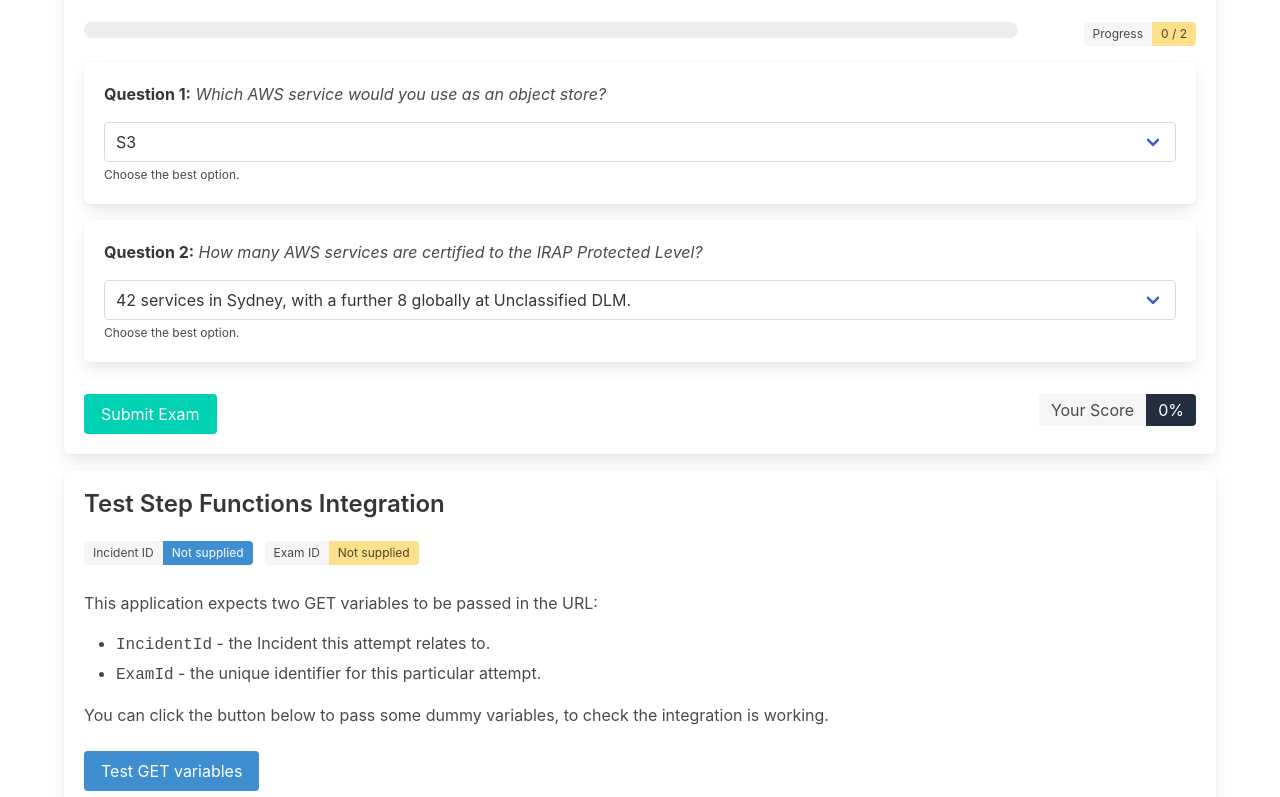
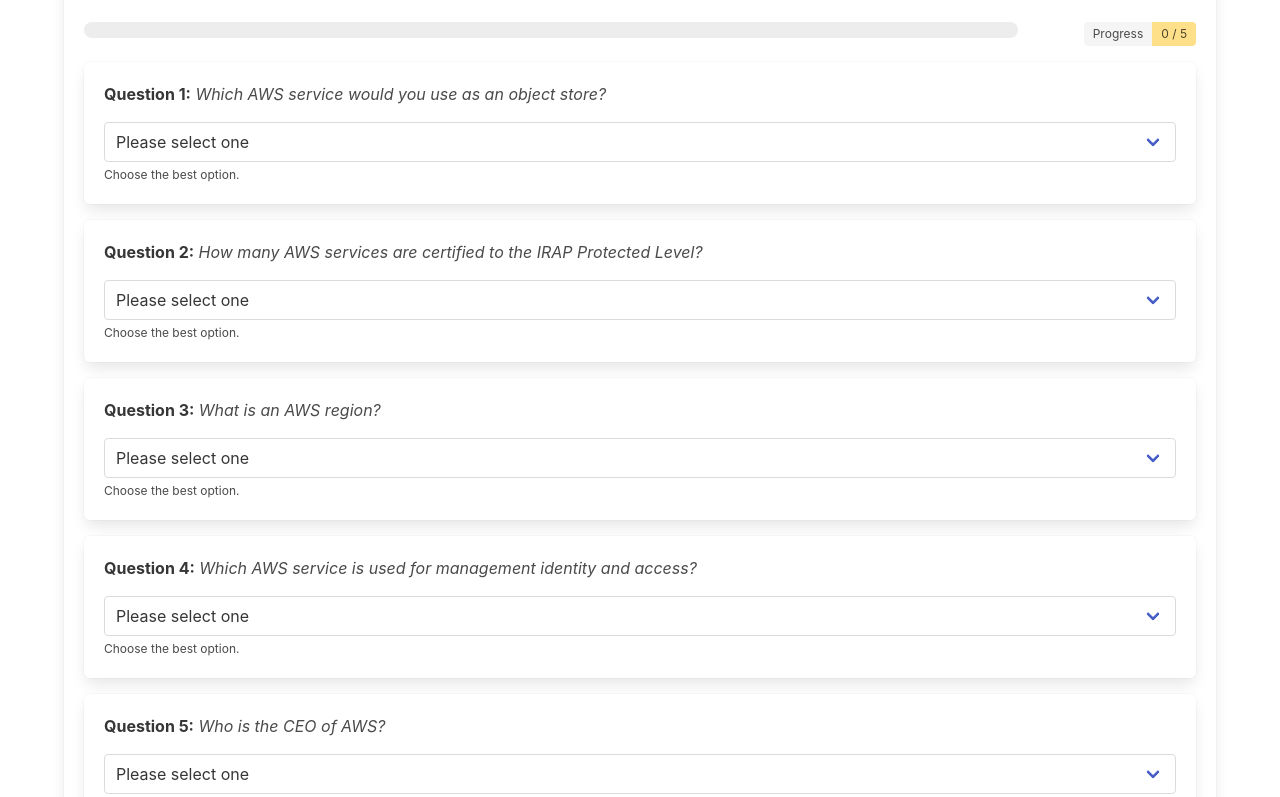
Before and after one commit to aws-samples/aws-step-functions-plagiarism-demo-dotnet, a Vue app in the folder src/frontend/testcentre/: page / in a window 1280 px wide. Shown: the part 243-1040 px from the top of the page. Built offline with nearby package versions, Linux system fonts and the light colour scheme.

Commit message:
Added additional questions.

```diff
--- a/src/frontend/testcentre/src/components/Question.vue
+++ b/src/frontend/testcentre/src/components/Question.vue
@@ -10,7 +10,7 @@
           required
           @change="questionAnswered"
         >
-          <option disabled value="">Please select one</option>
+          <option disabled selected value="">Please select one</option>
           <option
             v-for="(text, value) in answers"
             v-bind:value="value"
--- a/src/frontend/testcentre/src/components/questionData.json
+++ b/src/frontend/testcentre/src/components/questionData.json
@@ -21,6 +21,40 @@
       },
       "correct_answer": "42",
       "question_id": "q2"
+    },
+    {
+      "text": "What is an AWS region?",
+      "answers": {
+        "office": "An office where Amazon has staff",
+        "region": "A collection of 2 or more availability zones, connected by high-speed, low latency links",
+        "distcenter": "An area where you can have Amazon packages delivered",
+        "datacentre": "A data centre, full of server racks"
+      },
+      "correct_answer": "welp",
+      "question_id": "q3"
+    },
+    {
+      "text": "Which AWS service is used for management identity and access?",
+      "answers": {
+        "iam": "IAM",
+        "secg": "Security Groups",
+        "nacl": "Network Access Control Lists (NACL)",
+        "external": "You need to utilise an external service, like LDAP or Active Directory, for this."
+      },
+      "correct_answer": "welp",
+      "question_id": "q4"
+    },
+    {
+      "text": "Who is the CEO of AWS?",
+      "answers": {
+        "ballmer": "Jeff Balmer",
+        "rms": "Richard Stallman",
+        "elisha": "Simon Elisha",
+        "jassy": "Andy Jassy",
+        "jeff": "Jeff Bezos"
+      },
+      "correct_answer": "welp",
+      "question_id": "q4"
     }
   ]
 }
```
